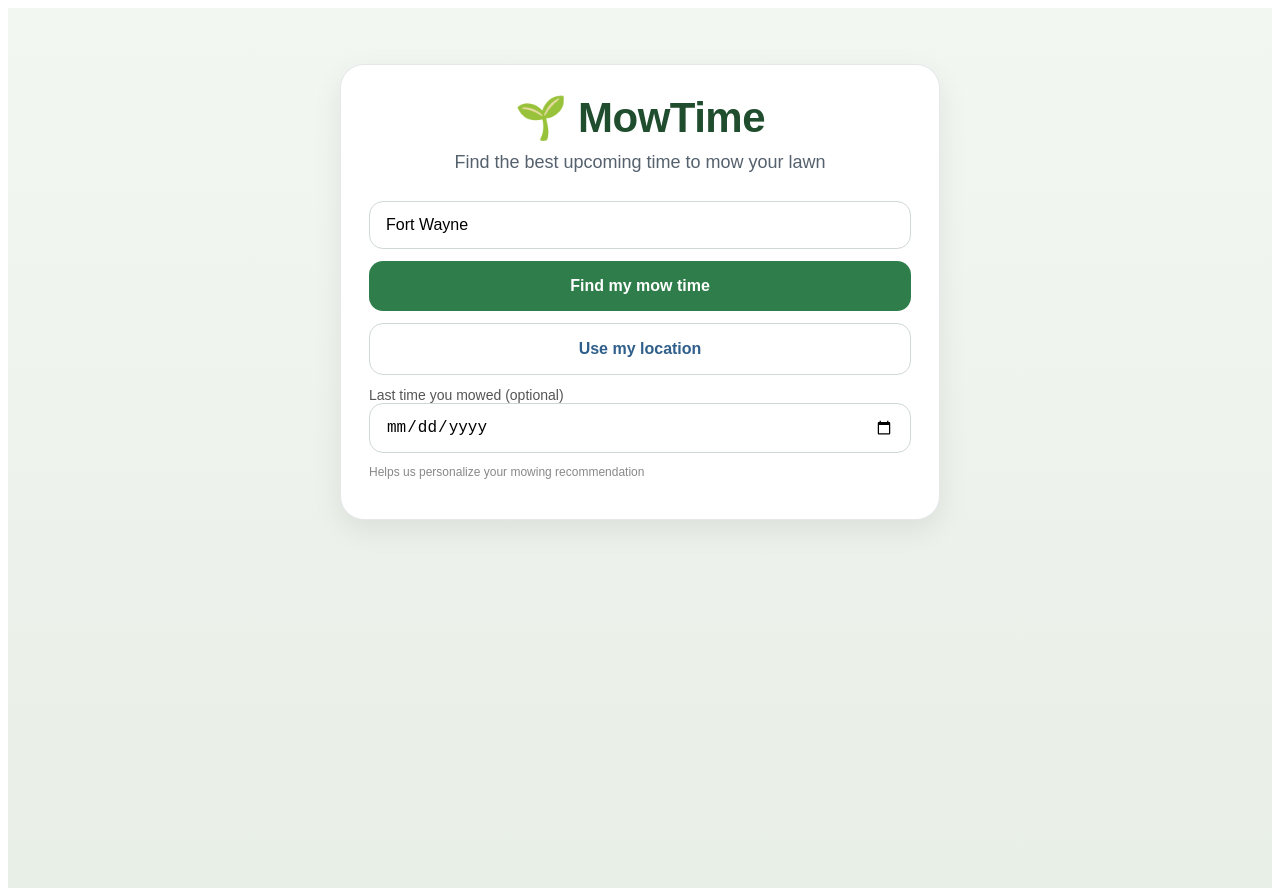
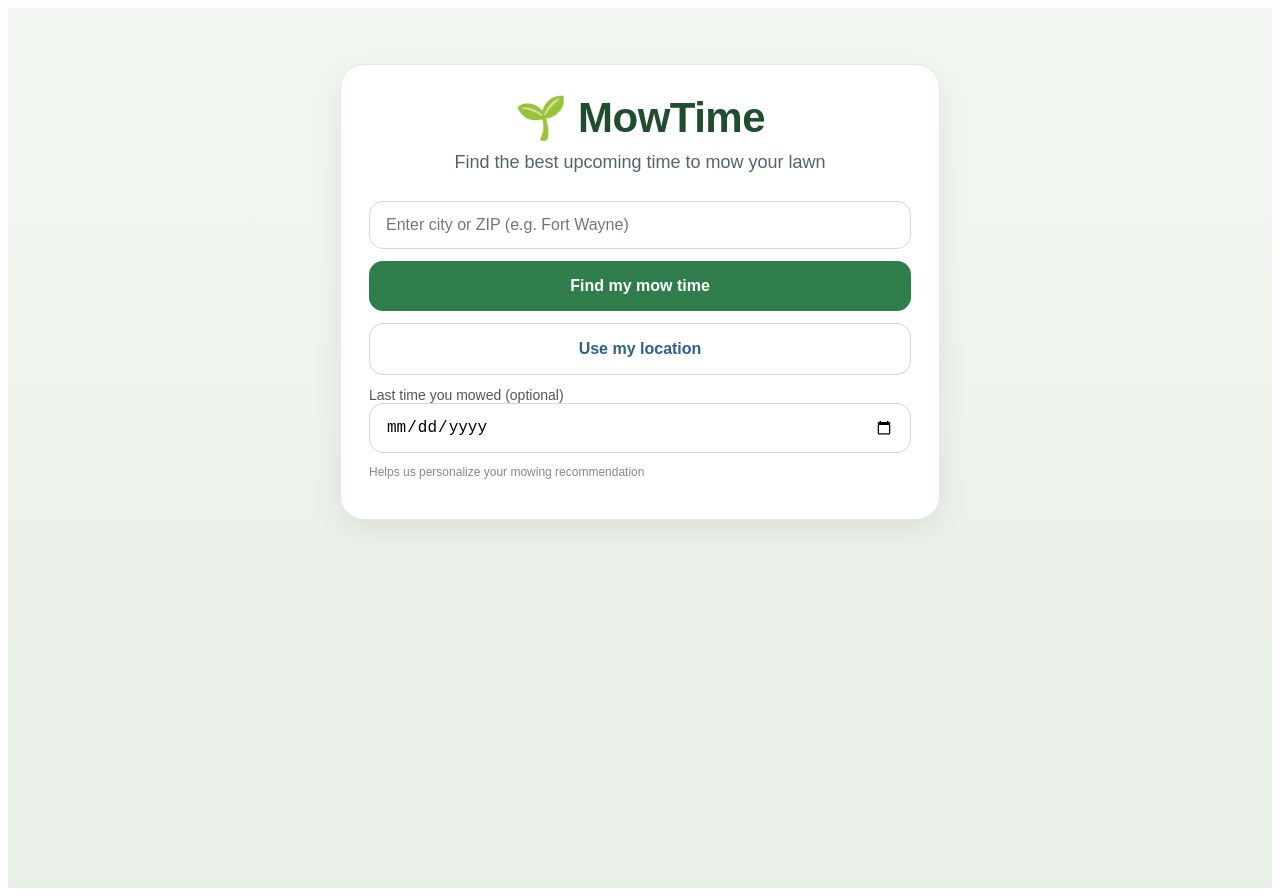
Before and after one commit to lukerstoo-sketch/MowTime, a Next.js app: page / in a window 1280 px wide. Built offline with nearby package versions, Linux system fonts and the light colour scheme.

Commit message:
Remove default Fort Wayne input and improve UX

```diff
--- a/app/page.js
+++ b/app/page.js
@@ -62,7 +62,7 @@ function buildVerdict(daysSince, best) {
 }
 
 export default function HomePage() {
-  const [query, setQuery] = useState("Fort Wayne");
+  const [query, setQuery] = useState("");
   const [loading, setLoading] = useState(false);
   const [result, setResult] = useState(null);
   const [placeName, setPlaceName] = useState("");
@@ -197,7 +197,7 @@ export default function HomePage() {
             <input
               value={query}
               onChange={(e) => setQuery(e.target.value)}
-              placeholder="Enter city or ZIP"
+              placeholder="Enter city or ZIP (e.g. Fort Wayne)"
               className={styles.input}
             />
 
@@ -258,7 +258,7 @@ export default function HomePage() {
 
           {best && (
             <section className={styles.sectionBest}>
-              <h2 className={styles.sectionTitleBest}>Best window</h2>
+              <h2 className={styles.sectionTitleBest}>Recommended window</h2>
               <p>
                 <strong>{formatSmartDate(best.start)}</strong> –{" "}
                 <strong>
@@ -277,7 +277,7 @@ export default function HomePage() {
 
           {backup && (
             <section className={styles.sectionBackup}>
-              <h2 className={styles.sectionTitleBackup}>Backup window</h2>
+              <h2 className={styles.sectionTitleBackup}>Alternative Window</h2>
               <p>
                 <strong>{formatSmartDate(backup.start)}</strong> –{" "}
                 <strong>
```
